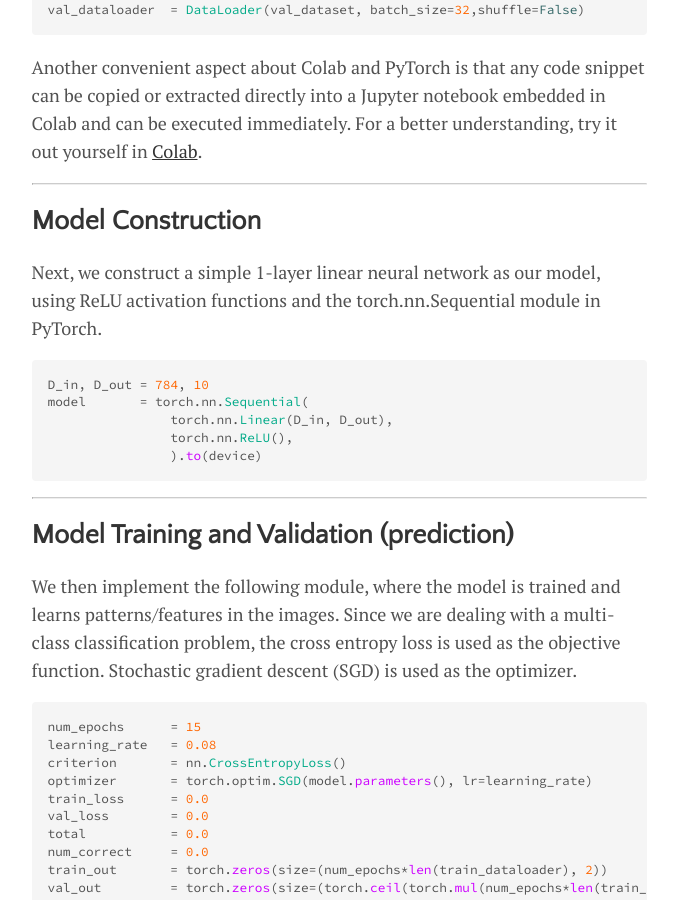
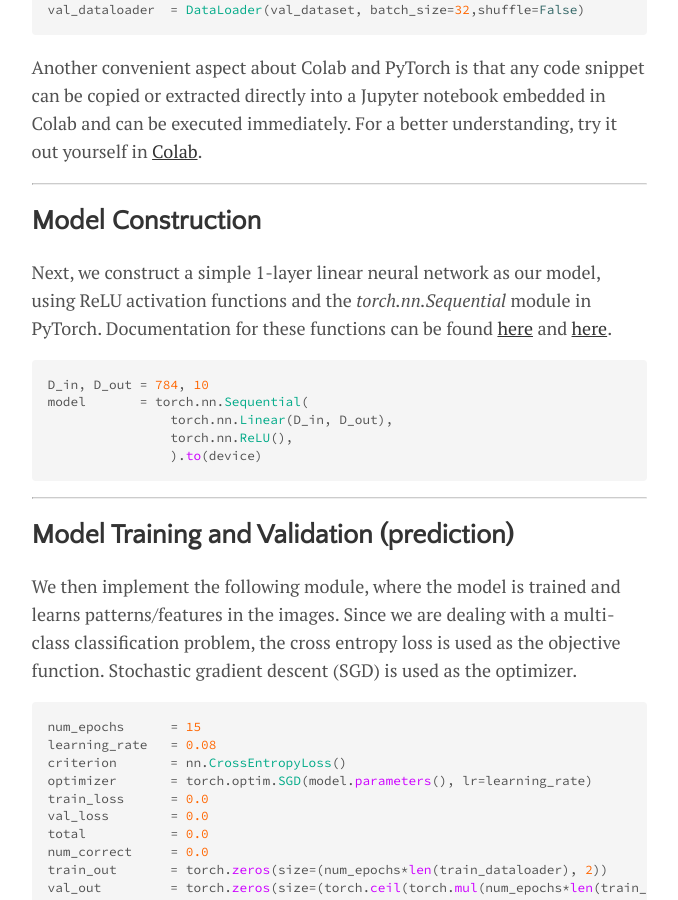
Before and after one commit to CheeGY/cheegy.github.io, a Jekyll site: the page built from _posts/2020-12-31-PyTorchColab.md, in a window 1280 px wide and 900 px high, scrolled down 3430 px. Shown: the whole window, without its empty margins (301-979 px from the left). Built offline with Jekyll 4.4.1, drawn with Linux system fonts in a browser that asks for light colours.

Commit message:
Update 2020-12-31-PyTorchColab.md

````diff
--- a/_posts/2020-12-31-PyTorchColab.md
+++ b/_posts/2020-12-31-PyTorchColab.md
@@ -76,7 +76,7 @@ Another convenient aspect about Colab and PyTorch is that any code snippet can b
 ----
 
 ## Model Construction
-Next, we construct a simple 1-layer linear neural network as our model, using ReLU activation functions and the torch.nn.Sequential module in PyTorch.
+Next, we construct a simple 1-layer linear neural network as our model, using ReLU activation functions and the *torch.nn.Sequential* module in PyTorch. Documentation for these functions can be found [here](https://pytorch.org/docs/stable/generated/torch.nn.ReLU.html) and [here](https://pytorch.org/docs/stable/generated/torch.nn.Sequential.html).
 
 ```python
 D_in, D_out = 784, 10
````
